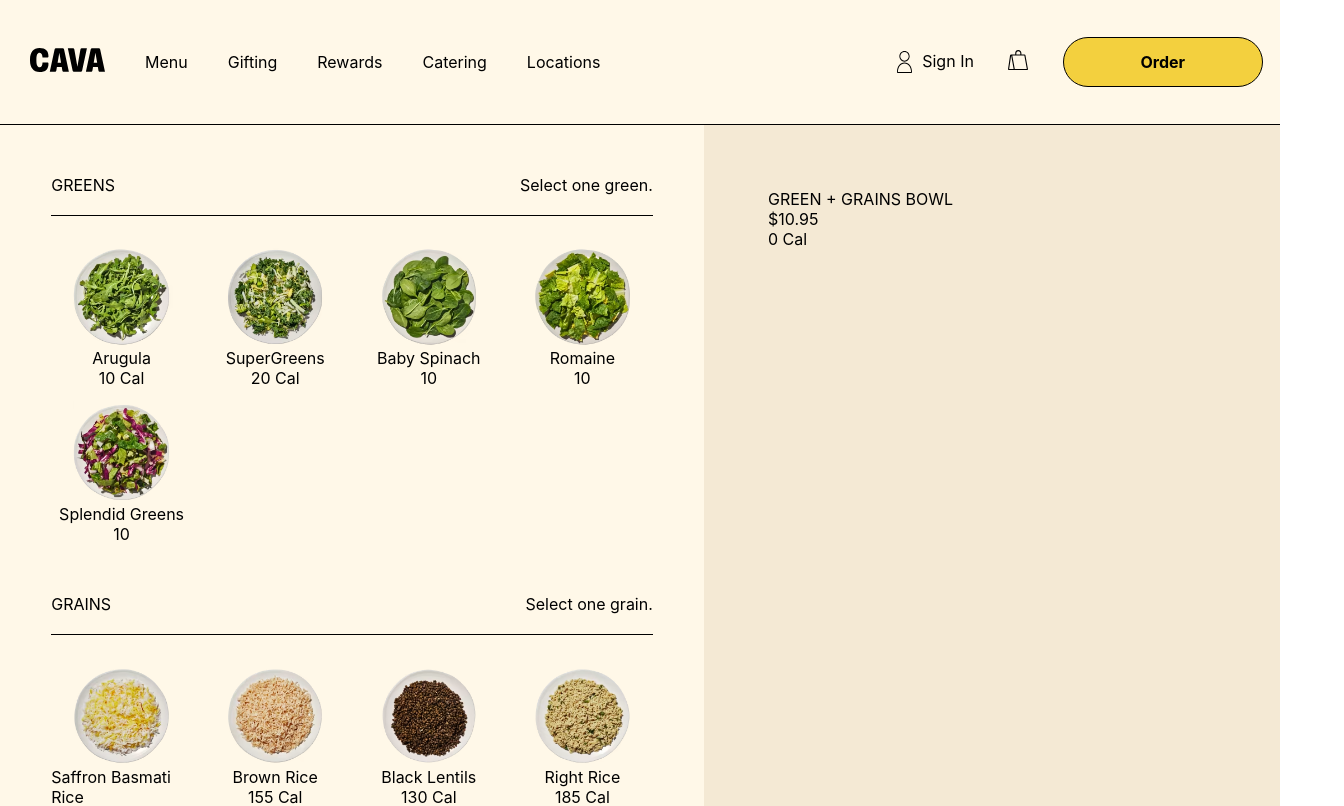
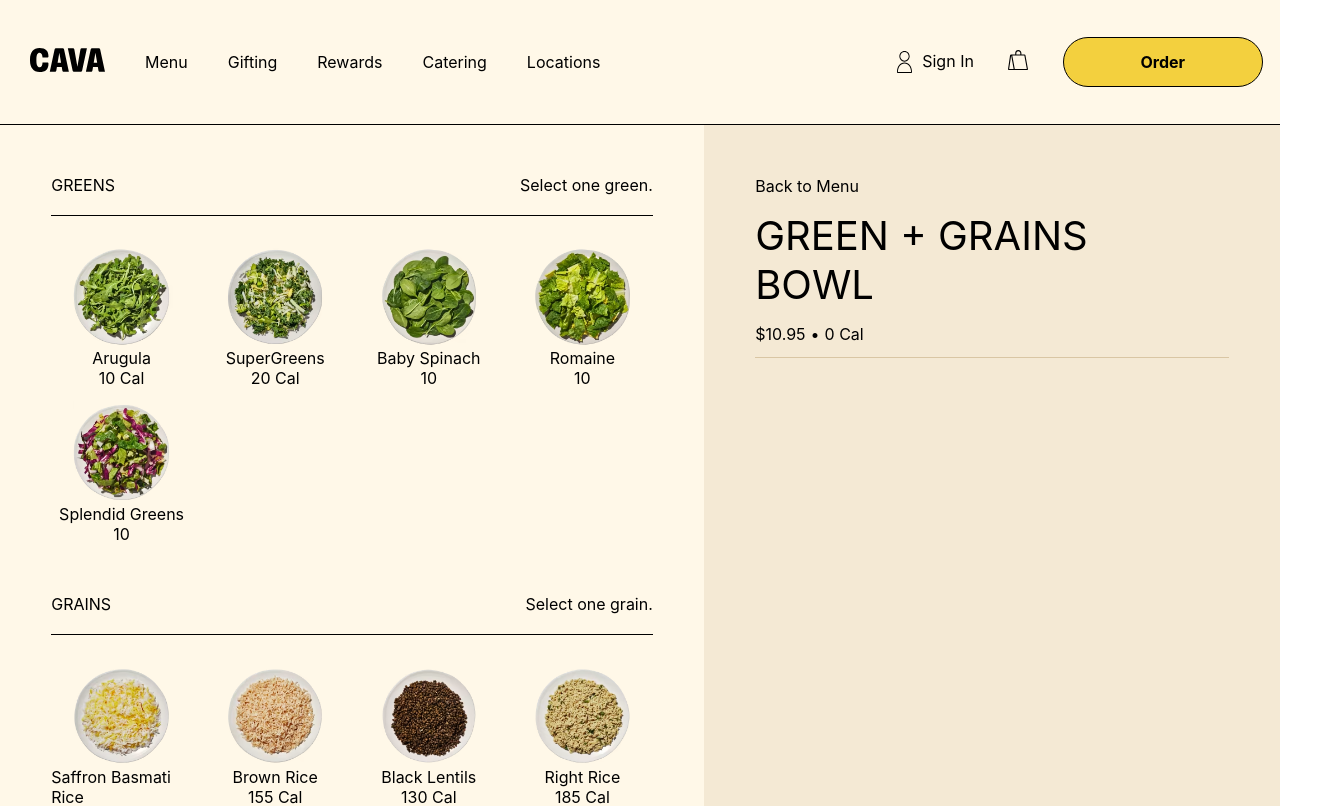
Before and after one commit to koreanfriedchicken/cava, a React (Create React App) app: page /builder in a window 1280 px wide. Shown: the top 806 px of the page, 1344 px wide, since content can reach past the window. Built offline with nearby package versions, Linux system fonts and the light colour scheme.

Commit message:
builder almost done

```diff
--- a/src/App.css
+++ b/src/App.css
@@ -514,13 +514,58 @@
   .builder__order{
     background-color: #f4e9d4;
     width: 45%;
-    padding: 5vw;
-    position: relative;
+    height: 100vh;
+    padding: 4vw;
+    position: sticky;
+    top:0;
+    right: 0;
+    display: flex;
+    flex-direction: column;
+    justify-content: space-between;
+  }
+
+  .builder__order__title{
+    font-size: 40px;
+    margin: 15px 0 15px 0;
+    width: 400px;
+  }
+
+  .builder__order__info{
+    display: flex;
+  }
+
+  .builder__order__spacer{
+    margin: 0 5px 0 5px;
+  }
+
+  .builder__order__list{
+    width: 100%;
+    height: 65%;
+    overflow-y: scroll;
+    border-top: 1px solid #d9c6a4;
+    border-bottom: 1px solid #d9c6a4;
+
+  }
+
+  .builder__order__list__item{
+    margin-top: 10px;
+    display: flex;
+    align-items: center;
+  }
+
+  .builder__order__list__item > img{
+    width: 40px;
+    margin-right: 10px;
+  }
+
+  .builder__order__remove{
+    margin-left: 10px;
+    cursor: pointer;
   }
 
   .builder__addtobag{
     width: 100%;
-    position: absolute;
+    margin: 0 auto;
     bottom: 100px;
     background-color: #f3d03e;
     display: flex;
@@ -529,16 +574,6 @@
     height: 50px;
     border-radius: 500px;
     border: 1px solid black;
-    margin: 0 auto;
-  }
-
-  .builder__order__list__item{
-    display: flex;
-    align-items: center;
-  }
-
-  .builder__order__list__item > img{
-    width: 40px;
   }
 
 
--- a/src/pages/Builder.js
+++ b/src/pages/Builder.js
@@ -293,17 +293,22 @@
 
 
       <div className='builder__order'>
-        <div className='builder__order__title'>GREEN + GRAINS BOWL</div>
-        <div className='builder__order__info'>
-          <div className='builder__order__price'>${price.toFixed(2)}</div>
-          <div className='builder__order__calories'>{cal} Cal</div>
+        <div>
+          <div className='builder__order__back'>Back to Menu</div>
+          <div className='builder__order__title'>GREEN + GRAINS BOWL</div>
+          <div className='builder__order__info'>
+            <div className='builder__order__price'>${price.toFixed(2)}</div>
+            <div className='builder__order__spacer'>•</div>
+            <div className='builder__order__calories'>{cal} Cal</div>
+          </div>
         </div>
+
         <div className='builder__order__list'>
         {order.length > 0 && order.map((i, n) => {
             return <div className='builder__order__list__item' key={n}>
                 <img src={i.img}></img>
                 <p>{i.name}</p>
-                <p onClick={() => handleRemove(i, n)}>X</p>
+                <p className='builder__order__remove' onClick={() => handleRemove(i, n)}>X</p>
               </div>
           })}
         </div>
```
